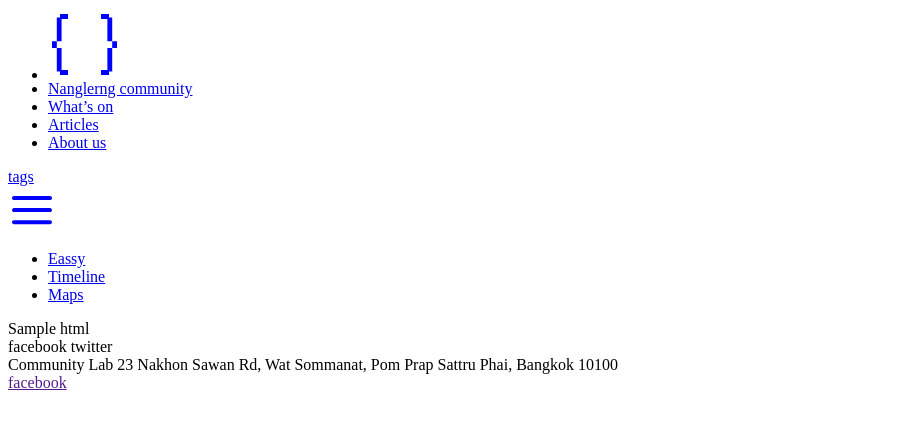
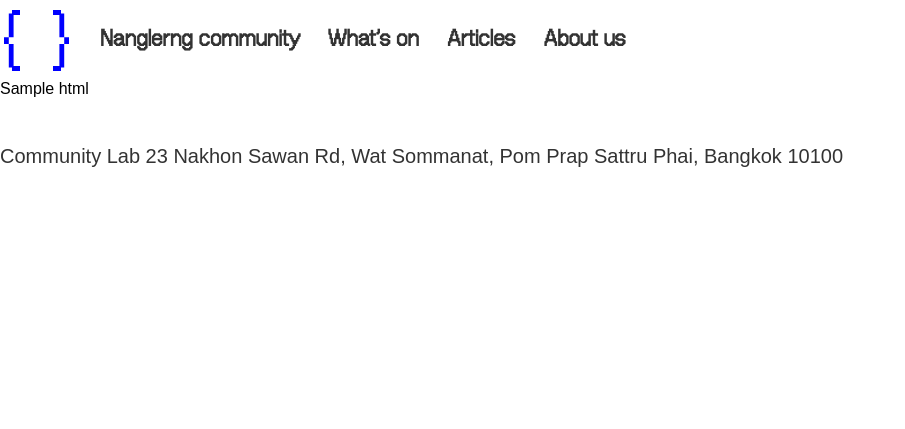
Before and after one commit to khajer/nanglerng, a Django app: template nanglerng/templates/aboutus/index.html in a window 1280 px wide; the page is wider, and only the part inside the window is pictured. Shown: the top 429 px of that part, without its empty margins (0-905 px from the left). Run offline with Django 3.2, Linux system fonts and the light colour scheme; the template is opened without the code that fills it: most values are stand-ins (such as "Sample title", 1, 10 or a date in 2020); some libraries are stand-ins or nearby versions; some web fonts are replaced.

Commit message:
update about us

```diff
--- a/nanglerng/templates/aboutus/index.html
+++ b/nanglerng/templates/aboutus/index.html
@@ -3,32 +3,44 @@
         <title>NANGLERNG COMMUNITY</title>
         {% load static %}
         <script src="{% static 'fontawesomefree/js/all.min.js' %}"></script>
-        <link rel="stylesheet" type="text/css" href="{% static 'css/m2.css' %}">
-        <link href="{% static 'fontawesomefree/css/all.min.css' %}" rel="stylesheet" type="text/css">
-        <script src="{% static 'js/toggle_menu.js' %}"></script>
+        <link rel="stylesheet" type="text/css" href="{% static 'css/home.css' %}">
+        <link rel="stylesheet" type="text/css" href="{% static 'css/essay.css' %}">
+        <link href="https://cdn.jsdelivr.net/gh/lazywasabi/thai-web-fonts@6/fonts/NotoSansThaiLooped/NotoSansThaiLooped.css" rel="stylesheet" />
+        <style>
+            @font-face {
+                font-family: 'NeueBit';
+                src: url("{% static 'css/fonts/NeueBit - Regular/NeueBit-Regular.woff2' %}") format('woff2');
+                font-style: normal;
+                font-weight: 100;
+                font-display: swap;
+            }
+
+        </style>
+         <script src="{% static 'js/toggle_menu.js' %}"></script>
     </head>
     <body>
         {% include "project/header.html" %}
         {% block header %}{% endblock %}
+
         <div id="content">
             <div>
                 <div class="content_text">
-                    <div id="dataHtml">
-                        {% if aboutus %}
-                            {{ aboutus.rawHtmlData.html|safe }}
-                        {% else %}
-                            data not found
-                        {% endif %}
+                    {% if aboutus %}
+                    <div id="rawDataHtml">
+                        {{ aboutus.rawHtmlData.html| safe }}
                     </div>
+                    {% else %}
+                        data not found
+                    {% endif %}
                 </div>
                 <div class="social_text">
-                    facebook twitter
+                    <a href=""><i class="fa-brands fa-facebook"></i></a> &nbsp;
+                    <a href=""><i class="fa-brands fa-twitter"></i></a>
                 </div>
-                <div id="footer">
-                    {% include "project/footer.html" %}
-                    {% block footer %}{% endblock %}
-                </div>
+                {% include "project/footer.html" %}
+                {% block footer %}{% endblock %}
             </div>
         </div>
     </body>
+
 </html>
--- a/nanglerng/templates/community/essay.html
+++ b/nanglerng/templates/community/essay.html
@@ -43,7 +43,7 @@
                 <div class="content_text">
                     {% if essay %}
                     <div id="rawDataHtml">
-                        {{ essay.rawHtmlData.html|safe }}
+                        {{ essay.rawHtmlData.html| safe }}
                     </div>
                     {% else %}
                         data not found
```
